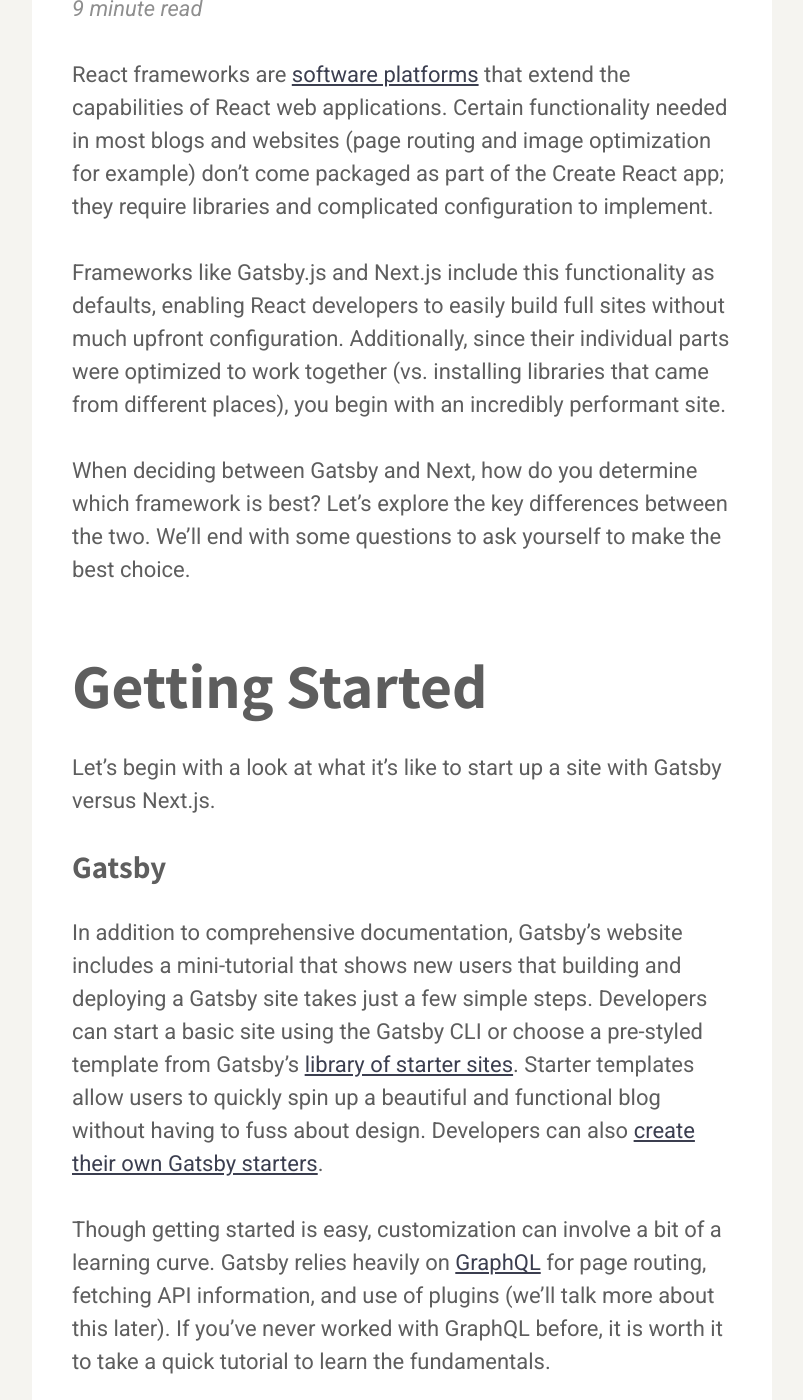
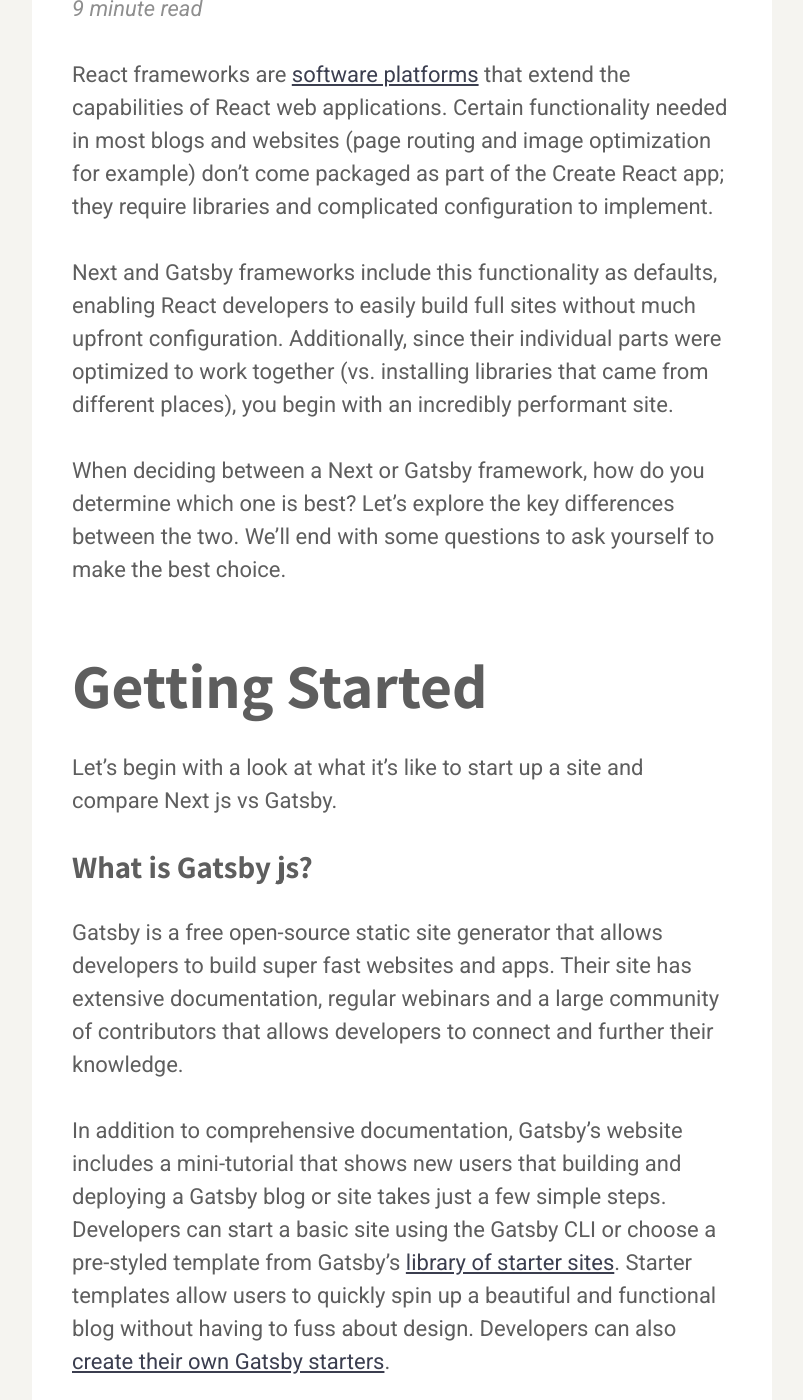
Before and after one commit to karllhughes/learn, a Jekyll site: the page built from _posts/2021-08-11-next-js-vs-gatsby.md, in a window 1280 px wide and 1400 px high, scrolled down 626 px. Shown: the whole window, without its empty margins (238-1041 px from the left). Built offline with Jekyll 4.4.1, drawn with Linux system fonts in a browser that asks for light colours; a script that is not in the unit is left out; some of the changed text lies outside the part shown.

Commit message:
Update Posts “2021-08-11-next-js-vs-gatsby”

```diff
--- a/_posts/2021-08-11-next-js-vs-gatsby.md
+++ b/_posts/2021-08-11-next-js-vs-gatsby.md
@@ -10,112 +10,132 @@
 ---
 React frameworks are [software platforms](https://draft.dev/learn/platforms/) that extend the capabilities of React web applications. Certain functionality needed in most blogs and websites (page routing and image optimization for example) don’t come packaged as part of the Create React app; they require libraries and complicated configuration to implement.
 
-Frameworks like Gatsby.js and Next.js include this functionality as defaults, enabling React developers to easily build full sites without much upfront configuration. Additionally, since their individual parts were optimized to work together (vs. installing libraries that came from different places), you begin with an incredibly performant site.
+Next and Gatsby frameworks include this functionality as defaults, enabling React developers to easily build full sites without much upfront configuration. Additionally, since their individual parts were optimized to work together (vs. installing libraries that came from different places), you begin with an incredibly performant site.
 
-When deciding between Gatsby and Next, how do you determine which framework is best?  Let’s explore the key differences between the two. We’ll end with some questions to ask yourself to make the best choice.
+When deciding between a Next or Gatsby framework, how do you determine which one is best? Let’s explore the key differences between the two. We’ll end with some questions to ask yourself to make the best choice.
 
 ## Getting Started
 
-Let’s begin with a look at what it’s like to start up a site with Gatsby versus Next.js.
+Let’s begin with a look at what it’s like to start up a site and compare Next js vs Gatsby.
 
-### Gatsby
-In addition to comprehensive documentation, Gatsby’s website includes a mini-tutorial that shows new users that building and deploying a Gatsby site takes just a few simple steps.  Developers can start a basic site using the Gatsby CLI or choose a pre-styled template from Gatsby’s [library of starter sites](https://www.gatsbyjs.com/starters/?v=2). Starter templates allow users to quickly spin up a beautiful and functional blog without having to fuss about design.
- Developers can also [create their own Gatsby starters](https://draft.dev/learn/creating-gatsby-starters).
+### What is Gatsby js?
+
+Gatsby is a free open-source static site generator that allows developers to build super fast websites and apps. Their site has extensive documentation, regular webinars and a large community of contributors that allows developers to connect and further their knowledge.
+
+In addition to comprehensive documentation, Gatsby’s website includes a mini-tutorial that shows new users that building and deploying a Gatsby blog or site takes just a few simple steps. Developers can start a basic site using the Gatsby CLI or choose a pre-styled template from Gatsby’s [library of starter sites](https://www.gatsbyjs.com/starters/?v=2). Starter templates allow users to quickly spin up a beautiful and functional blog without having to fuss about design. Developers can also [create their own Gatsby starters](https://draft.dev/learn/creating-gatsby-starters).
 
 Though getting started is easy, customization can involve a bit of a learning curve. Gatsby relies heavily on [GraphQL](https://graphql.org/) for page routing, fetching API information, and use of plugins (we’ll talk more about this later). If you’ve never worked with GraphQL before, it is worth it to take a quick tutorial to learn the fundamentals.
 
-### Next
-Getting started with a Next app is as simple as typing in a command in your terminal.  Next’s CLI tool `create-next-app` works the same way as `create-react-app`, allowing you to spin up a full app with added functionality such as image optimization and page routing included as a set of customizable defaults. From there, a fundamental understanding of React is all that is really necessary to build and customize your Next site.
+[Why use Gatsby js?](https://www.gatsbyjs.com/why-gatsby/)
+
+### What is Next js?
+
+Similar to Gatsby, Next.js is a framework that gives the user the building blocks to build a website or app. It is open-source and gives you the tools to create and deploy new applications in a short time frame.
+
+Getting started with a Next app is as simple as typing in a command in your terminal. Next’s CLI tool create-next-app works the same way as create-react-app, allowing you to spin up a full app with added functionality such as image optimization and page routing included as a set of customizable defaults. From there, a fundamental understanding of React is all that is really necessary to build and customize your Next site.
 
 [Next.js website](https://nextjs.org/docs/getting-started) has comprehensive documentation with details about building a Next app using React or TypeScript. They even offer a free “Getting Started” tutorial to help walk new users through the first steps. Examples of how to use Next with dozens of other popular tools, libraries, and languages can also be found on their [GitHub page](https://github.com/vercel/next.js/tree/master/examples).
 
+[Why use Next js?](https://nextjs.org/)
+
 ## SEO
-React applications built without a framework like Gatsby or Next have notoriously poor SEO.  They use client-side rendering (CSR) to render pages; passing HTML, CSS, and a script tag to the browser when it receives a request for a page. That script tag contains the instructions your browser needs to build all of the React content on your site. To properly index your site for search engines to find, web crawlers need to be able to read that content before your site is run. However, most web crawlers don’t run that browser script as they crawl, so they don’t get all the information about what’s on your page in time to index it.
+
+React applications built without a framework like Gatsby or Next have notoriously poor SEO. They use client-side rendering (CSR) to render pages; passing HTML, CSS, and a script tag to the browser when it receives a request for a page. That script tag contains the instructions your browser needs to build all of the React content on your site. To properly index your site for search engines to find, web crawlers need to be able to read that content before your site is run. However, most web crawlers don’t run that browser script as they crawl, so they don’t get all the information about what’s on your page in time to index it.
 
 Gatsby and Next solve this through the way that they handle page rendering. Both provide web crawlers with the full contents of your site before the page is run in the browser, making your site appear in Google search results.
 
-Let’s talk about how each framework helps with SEO:
+Let’s talk about how both Next and Gatsby framework’s helps with SEO:
 
 ### Gatsby
-Gatsby uses static site generation (SSG) to pre-render pages. Before deploying a site built in Gatsby, your code goes through a build process where the full HTML site is prebuilt before it even gets a browser request.  When a user visits a page built in Gatsby, Gatsby locates the page’s HTML file in your build folder and rehydrates the page in order to make it into a full React application.
+
+Gatsby uses static site generation (SSG) to pre-render pages. Before deploying a site built in Gatsby, your code goes through a build process where the full HTML site is prebuilt before it even gets a browser request. When a user visits a page built in Gatsby, Gatsby locates the page’s HTML file in your build folder and rehydrates the page in order to make it into a full React application.
 
 ![Daniel Wellington’s e-commerce site built with Gatsby](https://i.imgur.com/HopUXlF.png)
 
 After making any updates to your site, the build process needs to be run again in order for the CDN to have the most recent updates. Thus, Gatsby is better for sites that don’t change much during the day such as landing pages, company sites, and blogs.
 
 ### Next
+
 Next.js can be used for static site generation, but it was optimized for pure server-side rendering. Server-side rendering (SSR) has been done for years with languages like PHP and .NET, but Next allows us to leverage SSR using JavaScript with Node.js as the runtime server.
 
 ![Ferrari’s website built with Next.js](https://i.imgur.com/rj3vfy4.jpg)
 
-Next’s primary differentiator is its use of *dynamic rendering* (a fancy way of saying “the page is built when the browser requests it”). All of the information for your site (routes, page data, etc.) exists on a Node.js server. When you navigate to a Next.js page from your browser, the server goes to find the page you requested. It is at this time that the page is built, and the data is then sent to the browser for the user to see. For this reason, dynamic rendering is great for sites updated multiple times a day such as e-commerce stores and online forums.
+Next’s primary differentiator is its use of dynamic rendering (a fancy way of saying “the page is built when the browser requests it”). All of the information for your site (routes, page data, etc.) exists on a Node.js server. When you navigate to a Next.js page from your browser, the server goes to find the page you requested. It is at this time that the page is built, and the data is then sent to the browser for the user to see. For this reason, dynamic rendering is great for sites updated multiple times a day such as e-commerce stores and online forums.
 
 ## Fetching and Handling Data
 
-The biggest difference in the methods used to fetch your data will depend on whether your app is statically-generated or server-side rendered.  Since statically-generated sites pre-build pages before they are rendered in the browser, they fetch any data they need at **build time**.  By contrast, server-side generated sites fetch the data needed at **run time**.
+The biggest difference in the methods used to fetch your data will depend on whether your app is statically-generated or server-side rendered. Since statically-generated sites pre-build pages before they are rendered in the browser, they fetch any data they need at build time. By contrast, server-side generated sites fetch the data needed at run time.
 
 <!-- signup -->
 
 ### Gatsby
+
 Gatsby does not care which API your data comes from, but it will take and source whatever data it gets back and make it available to you as a GraphQL API. In order to access your data, however, you will need to write GraphQL queries in your code.
 
-GraphQL is great in that it allows for fetching very specific data - like the names of all blog posts with a specific tag, for example.  This is meant to improve performance by decreasing network usage.  However if you are building a SSG Gatsby site, all data is fetched at build time and there will be no impact on performance at runtime.
+GraphQL is great in that it allows for fetching very specific data - like the names of all blog posts with a specific tag, for example. This is meant to improve performance by decreasing network usage. However if you are building a SSG Gatsby blog, all data is fetched at build time and there will be no impact on performance at runtime.
 
 ### Next
-Next is flexible when it comes to fetching data, leaving it up to users to decide the approach they would like to use. The only piece required when it comes to data fetching is the use of one of their lifecycle methods (`getServerSideProps` to enable SSR or `getStaticProps` for SSG) to get the initial props needed to pre-render the page data.
 
-If you plan on fetching large amounts of data, SSR is the better option.  Massive amounts of data can cause slow builds in SSG apps.  Servers used in SSR, however, are much more powerful and capable of quickly and repeatedly performing these complex operations.
+Next is flexible when it comes to fetching data, leaving it up to users to decide the approach they would like to use. The only piece required when it comes to data fetching is the use of one of their lifecycle methods (getServerSideProps to enable SSR or getStaticProps for SSG) to get the initial props needed to pre-render the page data.
+
+If you plan on fetching large amounts of data, SSR is the better option. Massive amounts of data can cause slow builds in SSG apps. Servers used in SSR, however, are much more powerful and capable of quickly and repeatedly performing these complex operations.
 
 ## Plugins, Extensions, and Ecosystems
 
-One reason why Gatsby and Next are so popular is that both easily integrate with other tools and languages you’re already familiar with.  Through their partner ecosystems, these frameworks allow you to further extend the capabilities of your apps without unexpected side effects.
+One reason why Gatsby and Next are so popular is that both easily integrate with other tools and languages you’re already familiar with. Through their partner ecosystems, Next and Gatsby frameworks allow you to further extend the capabilities of your apps without unexpected side effects.
 
 ### Gatsby
-Unless you’re using a starter, most additional features are not included in your Gatsby file. However, Gatsby is very much like Wordpress in that it has an enormous ecosystem of plugins that allow you to easily enhance your app with any functionality you would like to add.  Compressing images, adding in the TypeScript compiler, and using a pre-built theme are all examples of capabilities available in Gatsby’s [plugin library](https://www.gatsbyjs.com/plugins).
+
+Unless you’re using a starter, most additional features are not included in your Gatsby file. However, Gatsby is very much like Wordpress in that it has an enormous ecosystem of plugins that allow you to easily enhance your Gatsby app with any functionality you would like to add. Compressing images, adding in the TypeScript compiler, and using a pre-built theme are all examples of capabilities available in Gatsby’s [plugin library](https://www.gatsbyjs.com/plugins).
 
 ![screenshot of Gatsby plugin library main page](https://i.imgur.com/r1nWmNi.png)
 
 Through the plugin library, Gatsby has the largest partner ecosystem of any framework. Plugins are available for most tools and libraries you’re already working with, making integrating Gatsby with other tools very simple. If you want custom functionality or themes, you can also build a custom theme or plugin and host it in the plugin library.
 
 ### Next
-Functionality that has traditionally been difficult and time-consuming to add to React manually— like page routing, image optimization, and code splitting—come as out-of-box defaults that can be easily customized in your Next.js `config` file.
+
+Functionality that has traditionally been difficult and time-consuming to add to React manually— like page routing, image optimization, and code splitting—come as out-of-box defaults that can be easily customized in your Next.js config file.
 
 Next was created by Vercel, a popular deployment and collaboration platform. As a result, Next benefits from Vercel’s incredible ecosystem of partner tools. Next is, of course, optimized to work with Vercel but also works well with other tools and libraries you already use for hosting, styling, and building, making it easy to incorporate it into your tech stack.
 
-## Scaling
+## Scaling - Next js vs Gatsby
 
-Will you be the only person who touches your app, or will there be others who maintain it?  Are you expecting loads of activity from daily users?  The choice between Gatsby and Next.js will depend on how large you expect to grow your app in the future.
+Will you be the only person who touches your app, or will there be others who maintain it? Are you expecting loads of activity from daily users? The choice between Gatsby vs Next will depend on how large you expect to grow your app in the future.
 
 ### Gatsby
+
 Gatsby is best for personal blogs and smaller static sites. When apps become too large, they may become extremely slow during builds or may not build at all. On their [scaling issues documentation page](https://www.gatsbyjs.com/docs/scaling-issues/), Gatsby notes that “large” is typically defined by an app with over 100K pages or with large amounts of data being fetched from the GraphQL API.
 
 ### Next
-Next is lightweight and easy enough to be used by hobbyists, but also powerful enough to scale for enterprise use. Large organizations with tens of thousands of daily website visitors including Netflix, Hulu, and Nike are running on Next apps hosted on Vercel. When building a large enterprise-scale application, you should reach for Next.js.
+
+Next is lightweight and easy enough to be used by hobbyists to set up a Next js blog, but also powerful enough to scale for enterprise use. Large organizations with tens of thousands of daily website visitors including Netflix, Hulu, and Nike are running on Next apps hosted on Vercel. When building a large enterprise-scale application, you should reach for Next.js.
 
 ![Jet’s eCommerce site built with Next.js](https://i.imgur.com/Zw0TiX1.jpg)
 
-## Hosting
+## Hosting - Gatsby vs Next
 
-Now that you’ve built your app, it’s time to host it somewhere for people to use and interact with.  Let’s talk about where Gatsby and Next.js apps can be hosted:
+Now that you’ve built your app, it’s time to host it somewhere for people to use and interact with. Let’s talk about where Next.js and Gatsby apps can be hosted:
 
 ### Gatsby
+
 During the build process, Gatsby generates static assets that can be used in the browser and hosted anywhere. You have the flexibility to decide which hosting platform is best for you: Netlify, Firebase, Azure, AWS, Vercel, or whatever your heart desires.
 
 ### Next
-Similar to Gatsby, Next’s SSG option generates static assets that can be hosted anywhere.   However if you choose the SSR route, you have to find a Node.js server to host it. Vercel—the creator of Next.js—is of course optimized to do this. SSR is supported by most of your favorite hosting platforms as well (Firebase, Netlify, AWS), but make sure to use tutorials specific to SSR hosting when you are first learning.
 
-## Choosing Between Gatsby and Next
+Similar to Gatsby, Next’s SSG option generates static assets that can be hosted anywhere. However if you choose the SSR route, you have to find a Node.js server to host it. Vercel—the creator of Next.js—is of course optimized to do this. SSR is supported by most of your favorite hosting platforms as well (Firebase, Netlify, AWS), but make sure to use tutorials specific to SSR hosting when you are first learning.
+
+## Gatsby vs Next - Choosing Between the Two
 
 Deciding between these two frameworks comes down to the following questions:
 
-**How often do my pages need to be updated?**
+**How often do my pages need to be updated?**\
 With dynamic routing, Next is optimized for apps with pages that need to be updated often, such as stores or apps listening for messages. By contrast, static sites need to be rebuilt every time they are updated. If you are creating a blog or site with pages that don’t change frequently, you can use Gatsby.
 
-**Am I building a blog or static site?**
-Gatsby has long been known as a great tool for personal blogs and small static sites.  As a result, it has an expansive plugin library with themes that will give you features you will need in your blog so that you don’t have to build them from scratch.  If you’re building a small site or blog but don’t want to build every feature from scratch, Gatsby is a great option for you.
+**Am I building a blog or static site?**\
+Gatsby has long been known as a great tool for personal blogs and small static sites. As a result, it has an expansive plugin library with themes that will give you features you will need in your blog so that you don’t have to build them from scratch. If you’re building a small site or blog but don’t want to build every feature from scratch, Gatsby is a great option for you.
 
-**Does this app need to scale?**
-Gatsby apps are known to run into errors and slow builds when they become too large or fetch large amounts of data.  If your app will have more than 100K pages or will need to fetch large amounts of data (such as a store containing many products with variants), Next.js is your best option.
+**Does this app need to scale?**Gatsby apps are known to run into errors and slow builds when they become too large or fetch large amounts of data. If your app will have more than 100K pages or will need to fetch large amounts of data (such as a store containing many products with variants), Next.js is your best option.
 
 ## Conclusion
-For optimizing large, enterprise-scale apps or sites with lots of updates, reach for Next.js.  For small or static sites and blogs, Gatsby is the optimal choice.  No matter which you choose, however, you can expect an optimized React app with out-of-the-box features for enhancing performance, integrating with the most popular third-party tools, and boosting SEO.
+
+For optimizing large, enterprise-scale apps or sites with lots of updates, reach for Next.js. For small or static sites and blogs, Gatsby is the optimal choice. No matter which you choose, however, you can expect an optimized React app with out-of-the-box features for enhancing performance, integrating with the most popular third-party tools, and boosting SEO.
```
